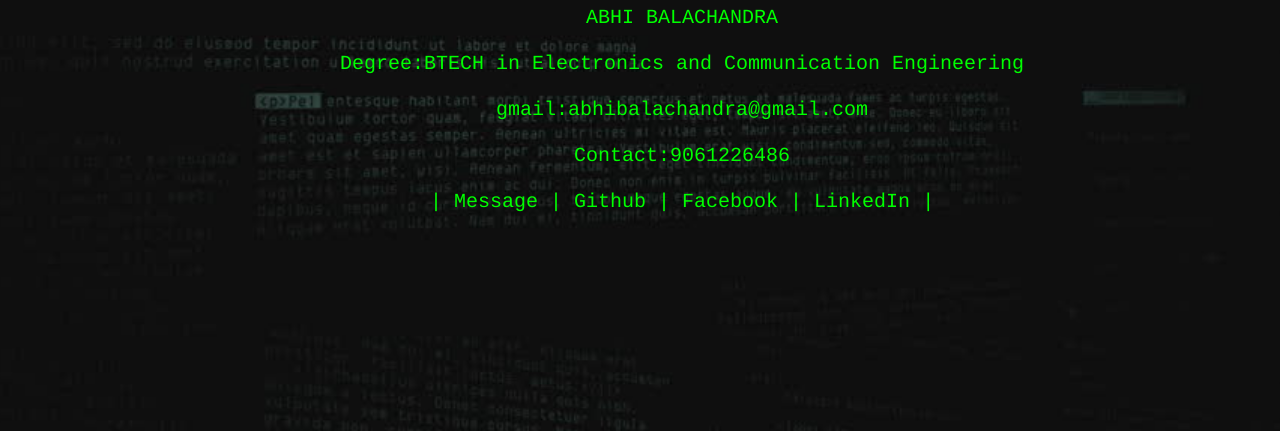
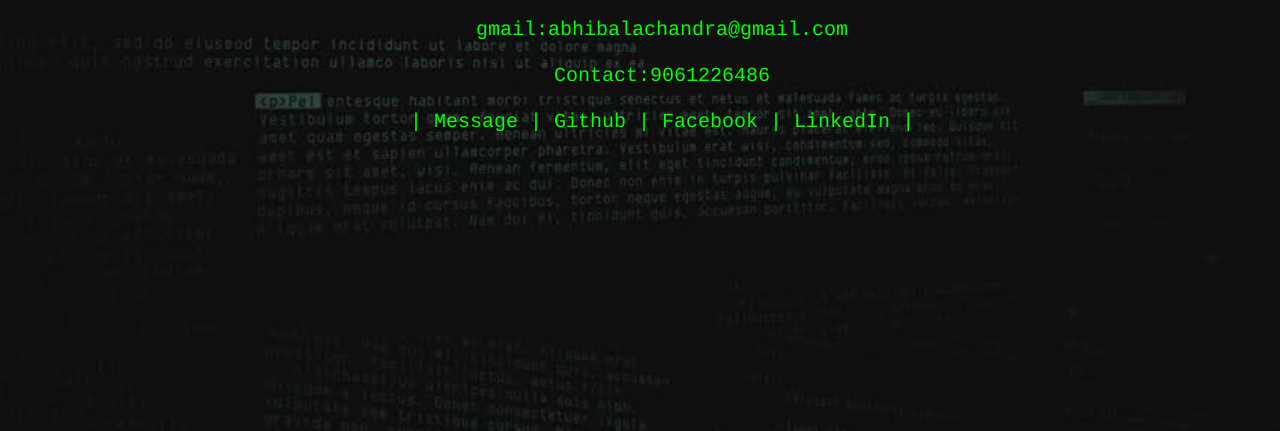
Before and after one commit to abhi0316/abhibalachandra.github.io, a plain HTML site: page index.html in a window 1280 px wide. Shown: the part 385-816 px from the top of the page. Drawn offline with nearby package versions, Linux system fonts and the light colour scheme; a script that the page names is missing.

Commit message:
edited bg

```diff
--- a/css/style.css
+++ b/css/style.css
@@ -35,6 +35,6 @@ color: lime;
 position:absolute;
 top:50%;
 left:50%;
-margin-top:-10em;
-margin-left:-15em;
+margin-top:-14em;
+margin-left:-16em;
 }
```
